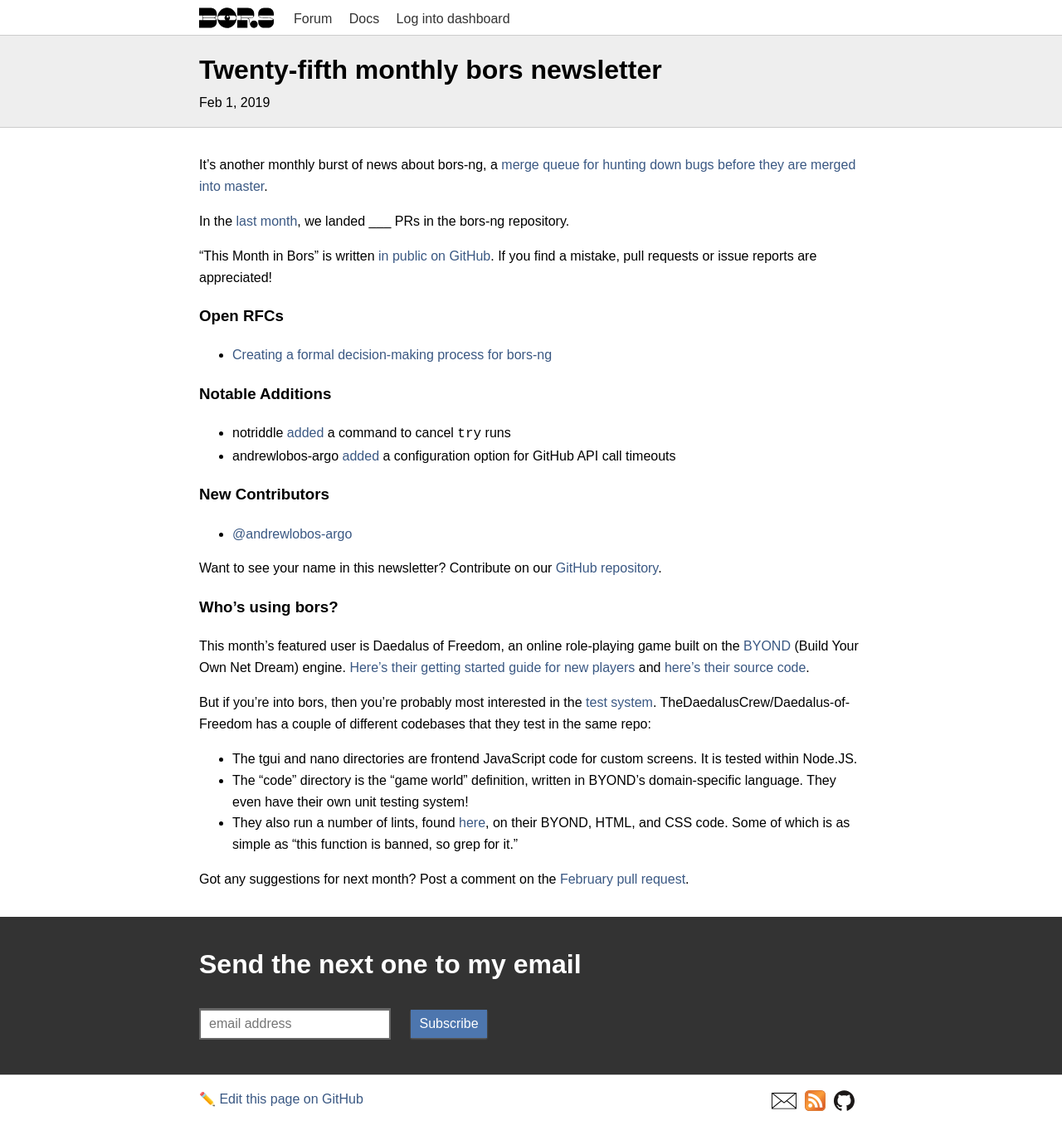
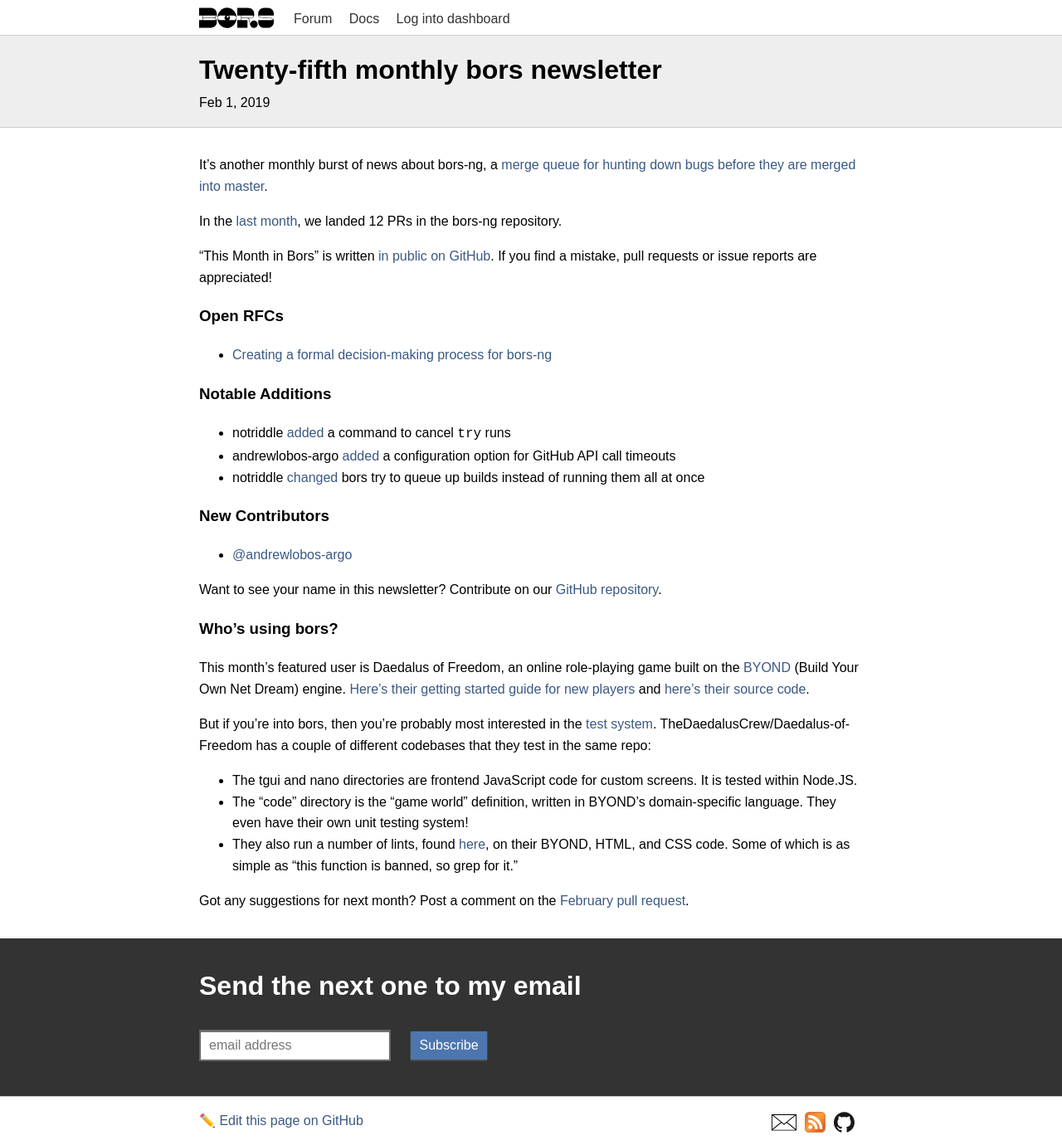
Before and after one commit to bors-ng/bors-ng.github.io, a Jekyll site: the page built from _posts/2019-02-01-tmib-25.md, in a window 1280 px wide. Shown: the whole page at 83% size. Built offline with Jekyll 4.4.1, drawn with Linux system fonts in a browser that asks for light colours; before the commit the page ends 1354 px from its top, so only the background shows below that.

Commit message:
Add bors-ng/bors-ng#582
Add total PR count

```diff
--- a/_posts/2019-02-01-tmib-25.md
+++ b/_posts/2019-02-01-tmib-25.md
@@ -9,7 +9,7 @@ categories: newsletter
 It's another monthly burst of news about bors-ng, a [merge queue for hunting down bugs before they are merged into master](https://nmattia.com/posts/2019-01-08-hunt-bugs-down-before-they-are-merged.html).
 
 In the [last month](https://github.com/bors-ng/bors-ng/pulls?utf8=%E2%9C%93&q=is%3Apr%20is%3Aclosed%20closed%3A2019-01-01..2019-01-31),
-we landed ___ PRs in the bors-ng repository.
+we landed 12 PRs in the bors-ng repository.
 
 "This Month in Bors" is written [in public on GitHub][GitHub for TMiB].
 If you find a mistake, pull requests or issue reports are appreciated!
@@ -26,6 +26,7 @@ If you find a mistake, pull requests or issue reports are appreciated!
 
 * notriddle [added](https://github.com/bors-ng/bors-ng/pull/570) a command to cancel `try` runs
 * andrewlobos-argo [added](https://github.com/bors-ng/bors-ng/pull/580) a configuration option for GitHub API call timeouts
+* notriddle [changed](https://github.com/bors-ng/bors-ng/pull/582) bors try to queue up builds instead of running them all at once
 
 
 ### New Contributors
```
